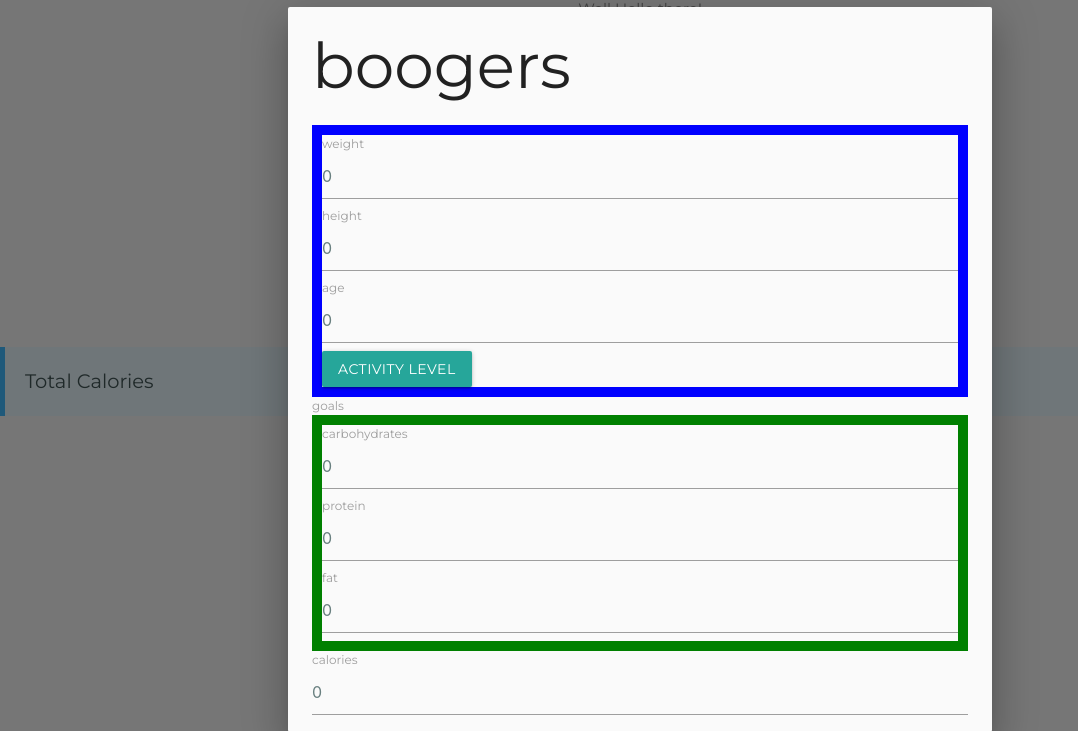
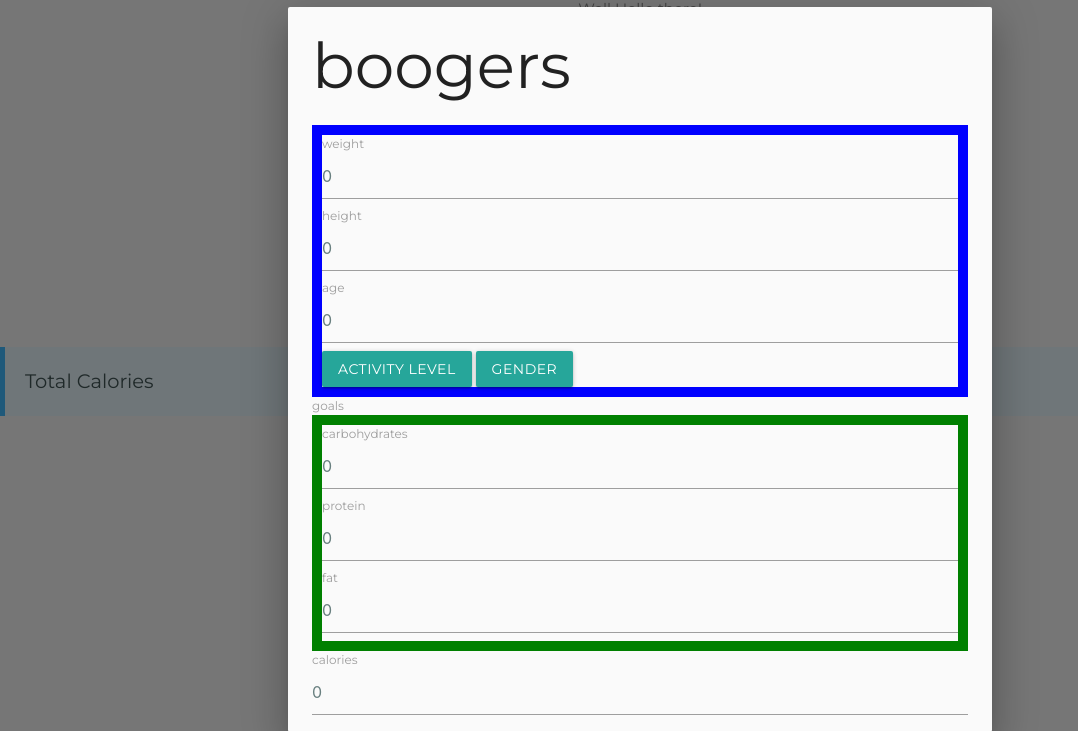
Before and after one commit to JackBragg/PDX-Capstone-Jack, a Django app: page /landing/ in a window 1280 px wide, after a click on "USER DATA". Shown: the part 97-828 px from the top of the page, without its empty margins (0-1078 px from the left). Run offline with Django 3.2, Linux system fonts and the light colour scheme; data that the repository does not hold is empty; some libraries are stand-ins or nearby versions.

Commit message:
added gender and daily cal equation

```diff
--- a/FitAFApp/views.py
+++ b/FitAFApp/views.py
@@ -68,6 +68,7 @@ def user(request):
             data = json.loads(request.body)
             # set owner as request.user
             USER = request.user
+            USER.gender = data['gender']
             USER.weight = data['weight']
             USER.height = data['height']
             USER.age = data['age']
--- a/FitAFSite/static/FitAFSite/js/index.js
+++ b/FitAFSite/static/FitAFSite/js/index.js
@@ -15,6 +15,7 @@ document.addEventListener('DOMContentLoaded', function() {
 class User {
     constructor() {
         this.username = 'boogers'
+        this.gender = undefined
         this.weight = 0
         this.height = 0
         this.age = 0
@@ -108,6 +109,20 @@ const app = new Vue({
         },
 
         modOwner: async function() {
+            if (!this.owner.daily_calorie) {
+                if (this.owner.gender != null) {
+                    if (this.owner.gender) {
+                        var BMR = 66 + (6.3*this.owner.weight) + (12.9 * this.owner.height) - (6.8 * this.owner.age)
+                    } else {
+                        var BMR = 655 + (4.3 * this.owner.weight) + (4.7 * this.owner.height) - (4.7 * this.owner.age)
+                    }
+                    if (this.owner.activity) {
+                        this.owner.daily_calorie = Math.round(BMR * this.owner.activity)
+                    }
+                } else {
+                    alert ('Daily caloric intake cannot be calculated unless a gender is selected')
+                }
+            }
             var modUser = {
             'weight' : this.owner.weight,
             'height' : this.owner.height,
@@ -116,7 +131,8 @@ const app = new Vue({
             'carb_goal' : this.owner.carb_goal,
             'fat_goal' : this.owner.fat_goal,
             'protein_goal' : this.owner.protein_goal,
-            'daily_calorie' : this.owner.daily_calorie
+            'daily_calorie' : this.owner.daily_calorie,
+            'gender' : this.owner.gender
             }
             const response = await axios.post('api/user/', modUser)
             console.log(response)
--- a/FitAFSite/templates/FitAFSite/index.html
+++ b/FitAFSite/templates/FitAFSite/index.html
@@ -103,12 +103,21 @@
 
           <!-- Dropdown Structure -->
           <ul id='dropdown1' class='dropdown-content'>
-            <li><a href="#!">sedentary</a></li>
-            <li><a href="#!">lightly active</a></li>
-            <li><a href="#!">moderately active</a></li>
-            <li><a href="#!">very active</a></li>
-            <li><a href="#!">extra active</a></li>
+            <li><a v-on:click="owner.activity = 1.2" href="#!">sedentary</a></li>
+            <li><a v-on:click="owner.activity = 1.375" href="#!">lightly active</a></li>
+            <li><a v-on:click="owner.activity = 1.55" href="#!">moderately active</a></li>
+            <li><a v-on:click="owner.activity = 1.725" href="#!">very active</a></li>
+            <li><a v-on:click="owner.activity = 1.9" href="#!">extra active</a></li>
           </ul>
+
+          <a class='dropdown-trigger btn' href='#' data-target='dropdown2'>Gender</a>
+
+          <!-- Dropdown Structure -->
+          <ul id='dropdown2' class='dropdown-content'>
+            <li><a v-on:click="owner.gender = 0" href="#!">Female</a></li>
+            <li><a v-on:click="owner.gender = 1"  href="#!">Male</a></li>
+          </ul>
+
         </div>
         <label for="goals">goals</label>
         <div id="goals" class="col" style="border: 10px solid green">
--- a/templates/home.html
+++ b/templates/home.html
@@ -10,5 +10,7 @@
 {% else %}
   <p>You are not logged in</p>
   <a href="{% url 'login' %}">login</a>
+  <p> or </p>
+  <a href="{% url 'signup' %}">sign up</a>
 {% endif %}
 {% endblock %}
--- a/users/models.py
+++ b/users/models.py
@@ -3,6 +3,7 @@ from django.db import models
 import json
 
 class CustomUser(AbstractUser):
+    gender = models.BooleanField(blank=True, null=True)
     weight = models.FloatField(blank=True, null=True)
     height = models.FloatField(blank=True, null=True)
     age = models.IntegerField(blank=True, null=True)
```
Also changed, not shown: users/migrations/0002_customuser_gender.py (added).
